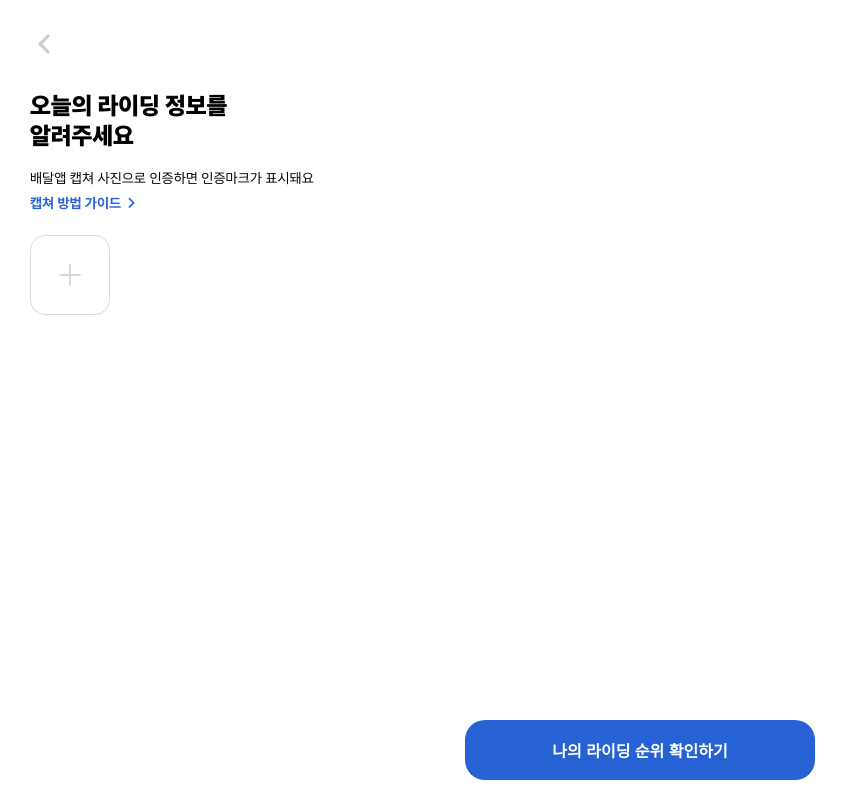
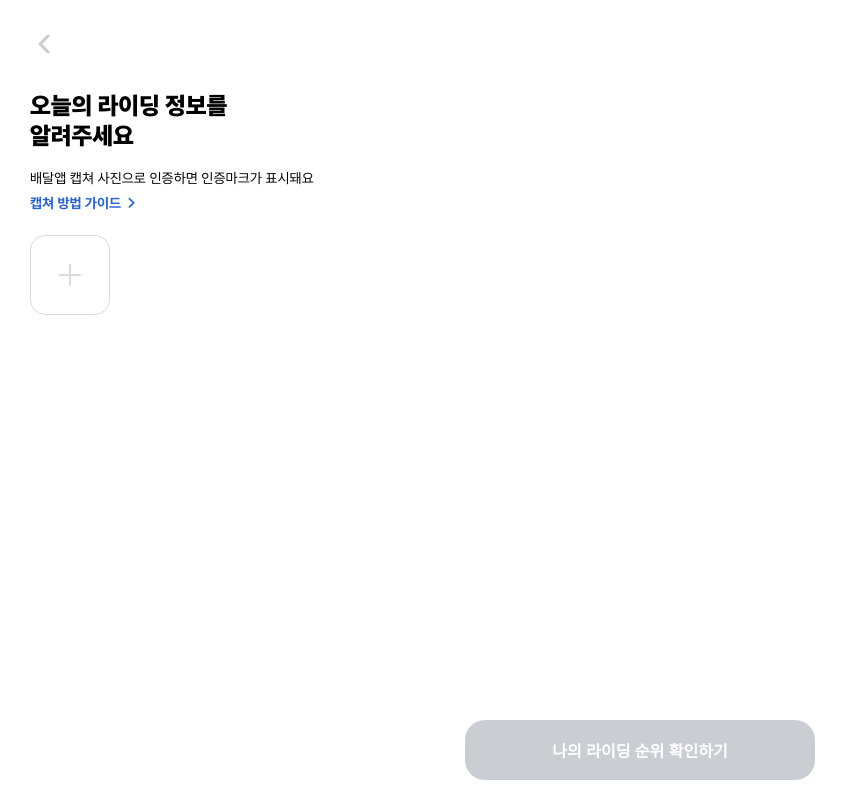
Before and after one commit to minuxx/otto-client-web, a React (Create React App) app: page / in a window 1280 px wide. Both pictures are taken after a click on the picture 44 px from the left and 44 px from the top of the page. Shown: the whole page, without its empty margins (0-848 px from the left). Built offline with nearby package versions, Linux system fonts and the light colour scheme; the HTML template or start-up script is replaced by a standard one.

Commit message:
add: 체크버튼에 enabled 속성 추가 및 활성화/비활성화 처리

```diff
--- a/src/components/CheckButton.js
+++ b/src/components/CheckButton.js
@@ -17,14 +17,14 @@ const Button = styled.button`
   width: 350px;
   height: 60px;
   border-radius: 20px;
-  background-color: ${(props) => props.theme.mainBlue};
+  background-color: ${(props) => props.enabled ? props.theme.mainBlue : props.theme.greyColor};
 `
 
-function CheckButton({text, onClick}) {
+function CheckButton({text, onClick, enabled}) {
 
   return (
     <Wrapper>
-      <Button onClick={onClick}>{text}</Button>
+      <Button onClick={onClick} enabled={enabled}>{text}</Button>
     </Wrapper>
   )
 }
```
